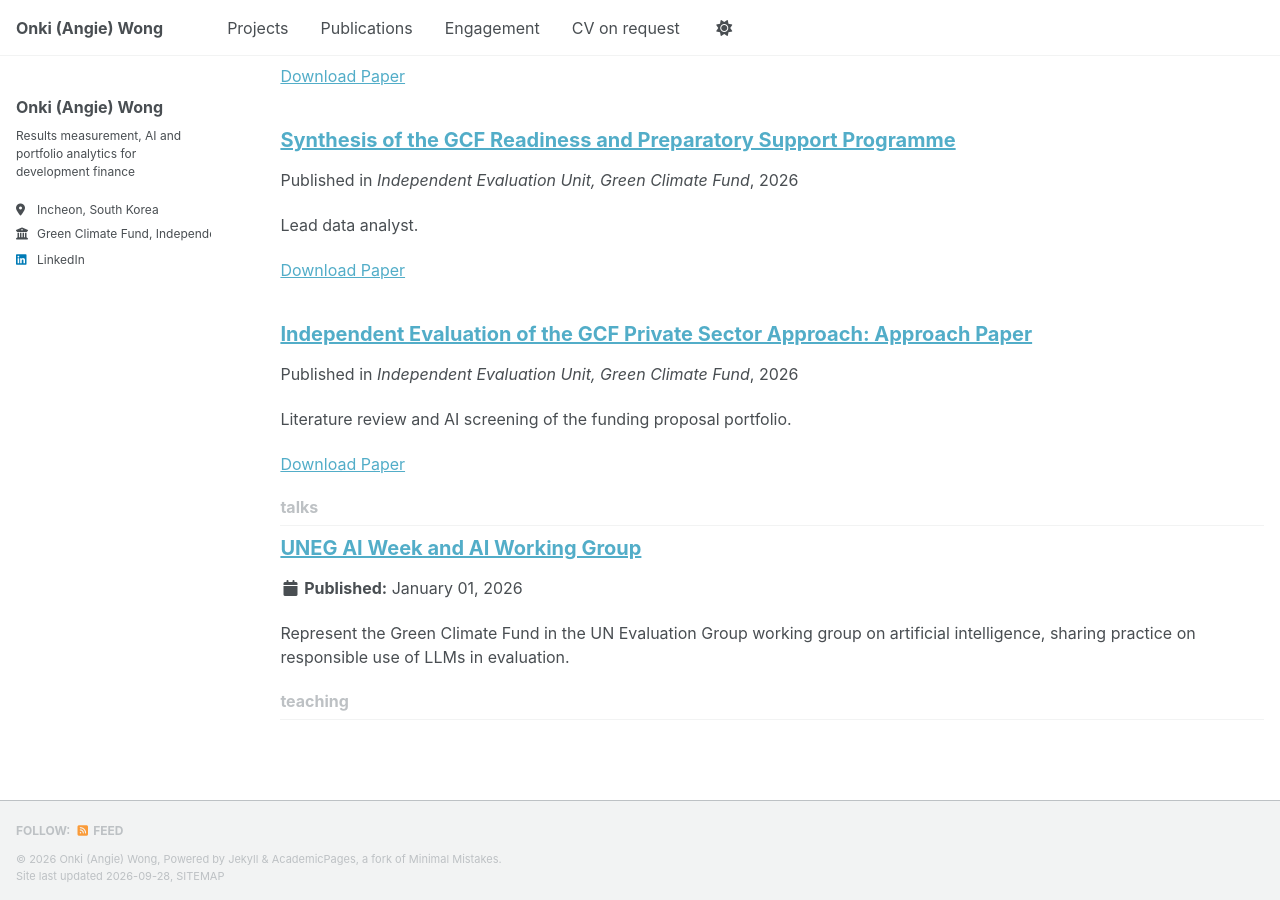
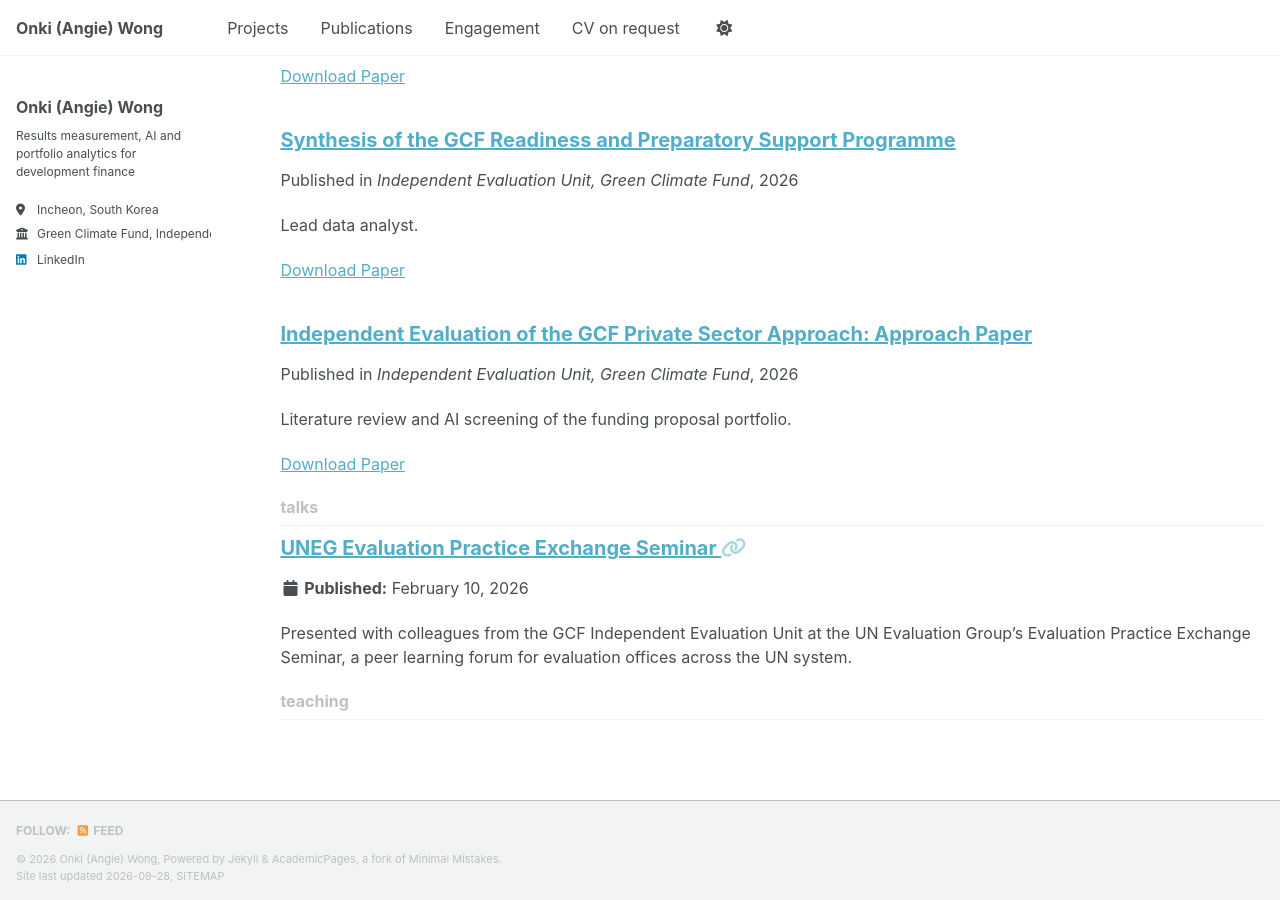
Before and after one commit to owangie/owangie.github.io, a Jekyll site: the page built from _pages/collection-archive.html, in a window 1280 px wide and 900 px high, scrolled down 1391 px. Built offline with Jekyll 4.4.1, drawn with Linux system fonts in a browser that asks for light colours; a style sheet for code colours, icons or effects is not loaded.

Commit message:
Engagement: UNEG Evaluation Practice Exchange Seminar with slide link

```diff
--- a/_talks/2026-01-01-uneg-ai.md
+++ /dev/null
@@ -1,12 +0,0 @@
----
-title: "UNEG AI Week and AI Working Group"
-collection: talks
-type: "Working group"
-permalink: /talks/uneg-ai
-venue: "United Nations Evaluation Group"
-date: 2026-01-01
-location: "Virtual"
-hide_date: true
----
-
-Represent the Green Climate Fund in the UN Evaluation Group working group on artificial intelligence, sharing practice on responsible use of LLMs in evaluation.
--- /dev/null
+++ b/_talks/2026-02-10-uneg-epe.md
@@ -0,0 +1,15 @@
+---
+title: "UNEG Evaluation Practice Exchange Seminar"
+collection: talks
+type: "Presentation"
+permalink: /talks/uneg-epe
+venue: "United Nations Evaluation Group"
+date: 2026-02-10
+location: "Virtual"
+hide_date: true
+link: "https://unegslideshow.my.canva.site/"
+---
+
+Presented with colleagues from the GCF Independent Evaluation Unit at the UN Evaluation Group's Evaluation Practice Exchange Seminar, a peer learning forum for evaluation offices across the UN system.
+
+[View the slides](https://unegslideshow.my.canva.site/)
```
Also changed, not shown: _pages/about.md (+1 -1 lines).
